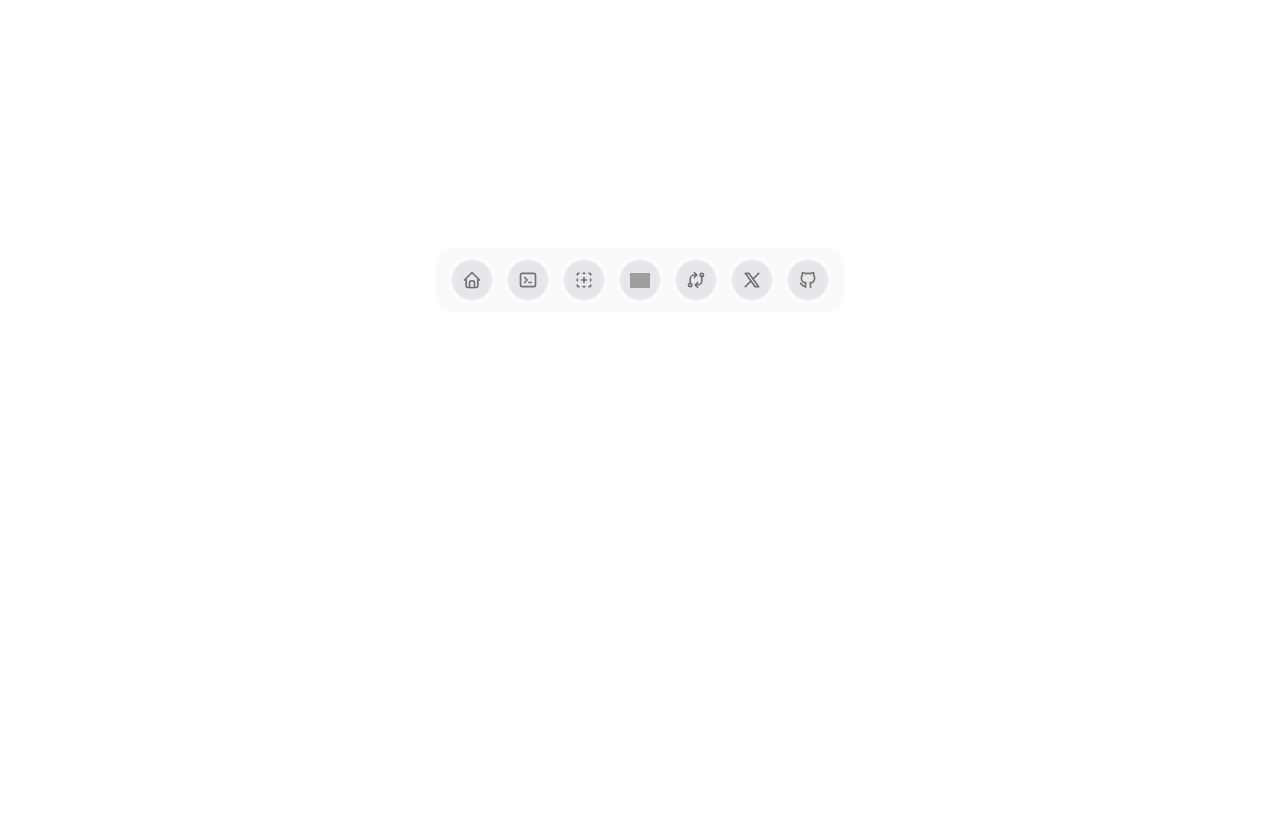
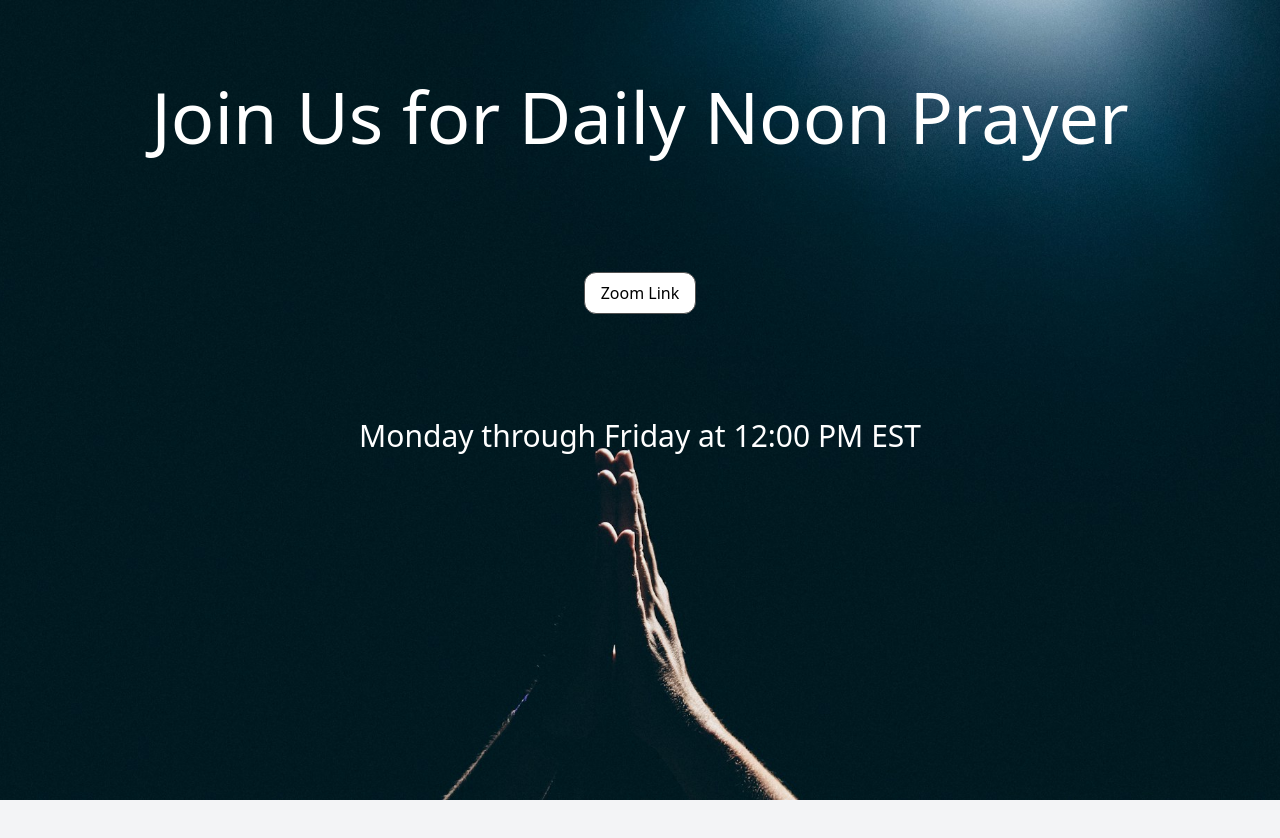
Before and after one commit to stthomasbushwick/sthomasapp, a React (Vite) app: page / in a window 1280 px wide. Shown: the top 838 px of the page. Before the commit the page ends 800 px from the top, so only its background shows below. Built offline with nearby package versions, Linux system fonts and the light colour scheme; grey boxes are pictures that could not be loaded.

Commit message:
completed 1 section of need prayer

```diff
--- /dev/null
+++ b/components/NeedPrayer.jsx
@@ -0,0 +1,31 @@
+import React from "react";
+import NeedPrayerImage from "../src/assets/hands.jpg";
+import CrossImage from "../src/assets/cross.png";
+
+function NeedPrayer() {
+  return (
+    <>
+      <div
+        className="bg-cover bg-center h-screen"
+        style={{ backgroundImage: `url(${NeedPrayerImage})` }}>
+        <div className="text-center">
+          <div className="text-white text-7xl mb-8 pt-20 pb-14">
+            Join Us for Daily Noon Prayer
+          </div>
+          <button className="px-4 py-2 rounded-xl border border-neutral-600 text-black bg-white hover:bg-gray-100 transition duration-200 my-8 ">
+            Zoom Link
+          </button>
+          <div className="text-white text-3xl pt-18">
+            Monday through Friday at 12:00 PM EST
+          </div>
+        </div>
+      </div>
+      <div className="bg-gray-100 py-16 px-8">
+        <div src={CrossImage}></div>
+        <div></div>
+      </div>
+    </>
+  );
+}
+
+export default NeedPrayer;
--- a/src/App.jsx
+++ b/src/App.jsx
@@ -9,6 +9,7 @@ import {
   IconNewSection,
   IconTerminal2,
 } from "@tabler/icons-react";
+import NeedPrayer from '../components/NeedPrayer';
 
 function App() {
   const links = [
@@ -73,12 +74,14 @@ function App() {
 
   return (
     <>
-      <div className="flex items-center justify-center h-[35rem] w-full">
+      {/* <div className="flex items-center justify-center h-[35rem] w-full">
         <FloatingDock
           mobileClassName="translate-y-20" // only for demo, remove for production
           items={links}
         />
-      </div>
+      </div> */}
+
+      <NeedPrayer />
     </>
   )
 }
```
Also changed, not shown: src/assets/cross.png (added), src/assets/hands.jpg (added).
